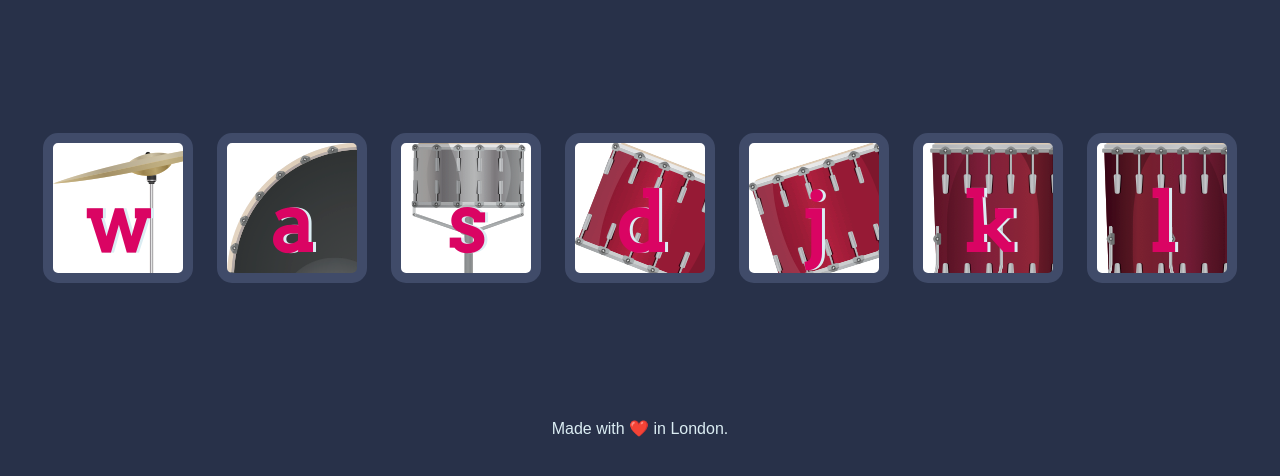
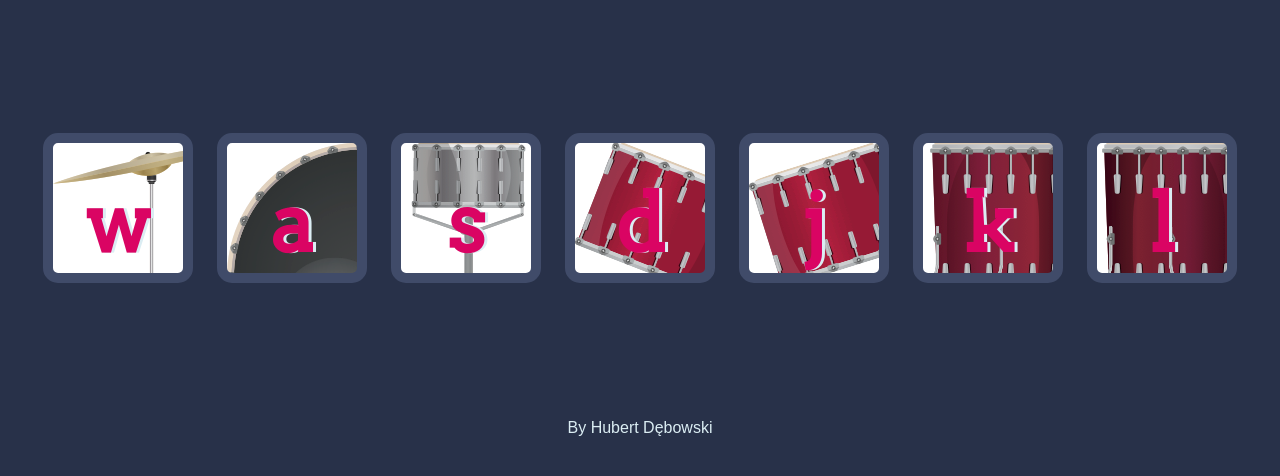
Before and after one commit to hdebowski/DrumKit, a plain HTML site: page index.html in a window 1280 px wide. Shown: the part 156-632 px from the top of the page. Drawn offline with Linux system fonts and the light colour scheme.

Commit message:
Add files

```diff
--- a/index.html
+++ b/index.html
@@ -23,7 +23,7 @@
 
 
   <footer>
-    Made with ❤️ in London.
+    By Hubert Dębowski
   </footer>
   <script src="index.js"></script>
 </body>
```
Also changed, not shown: 1 other file.
